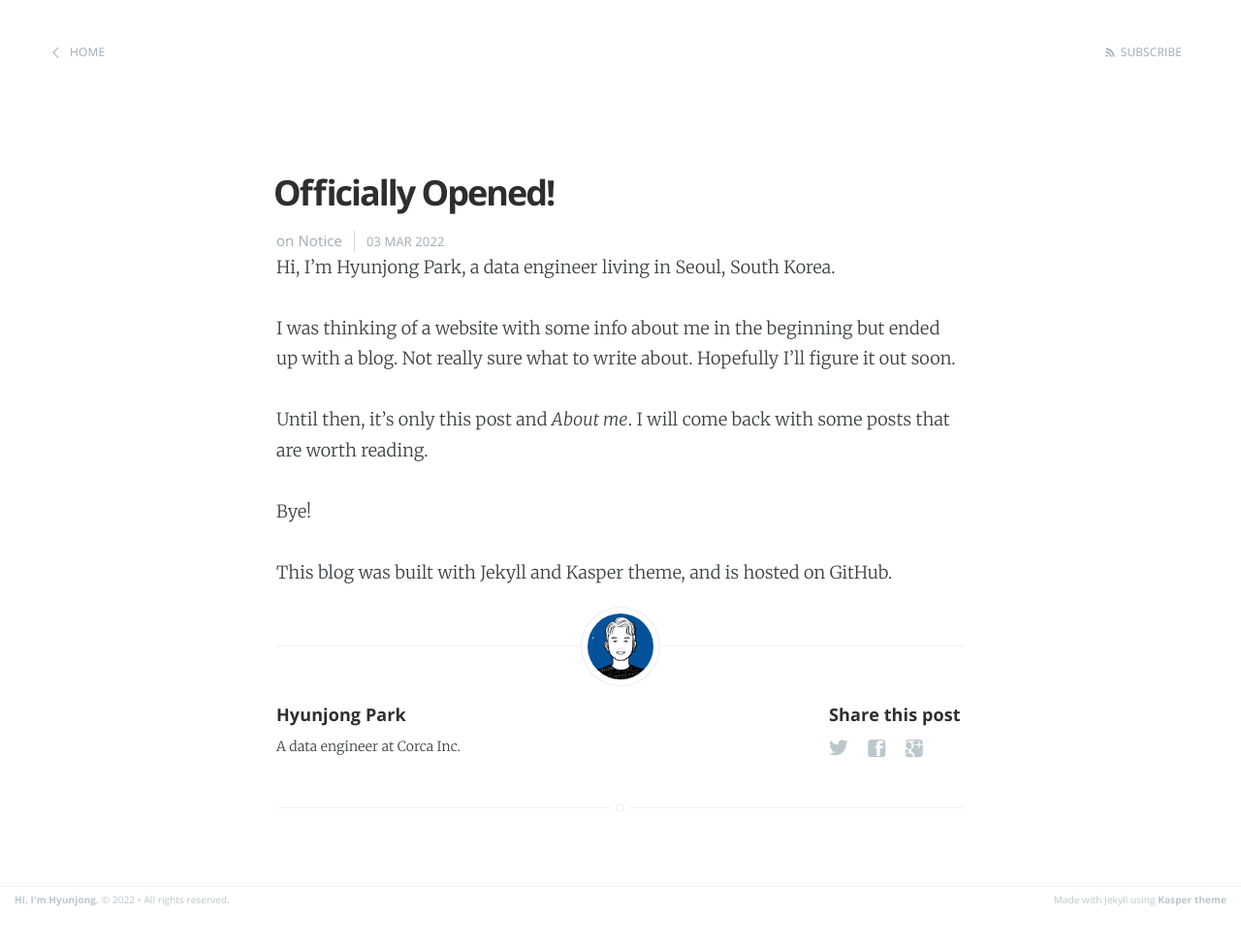
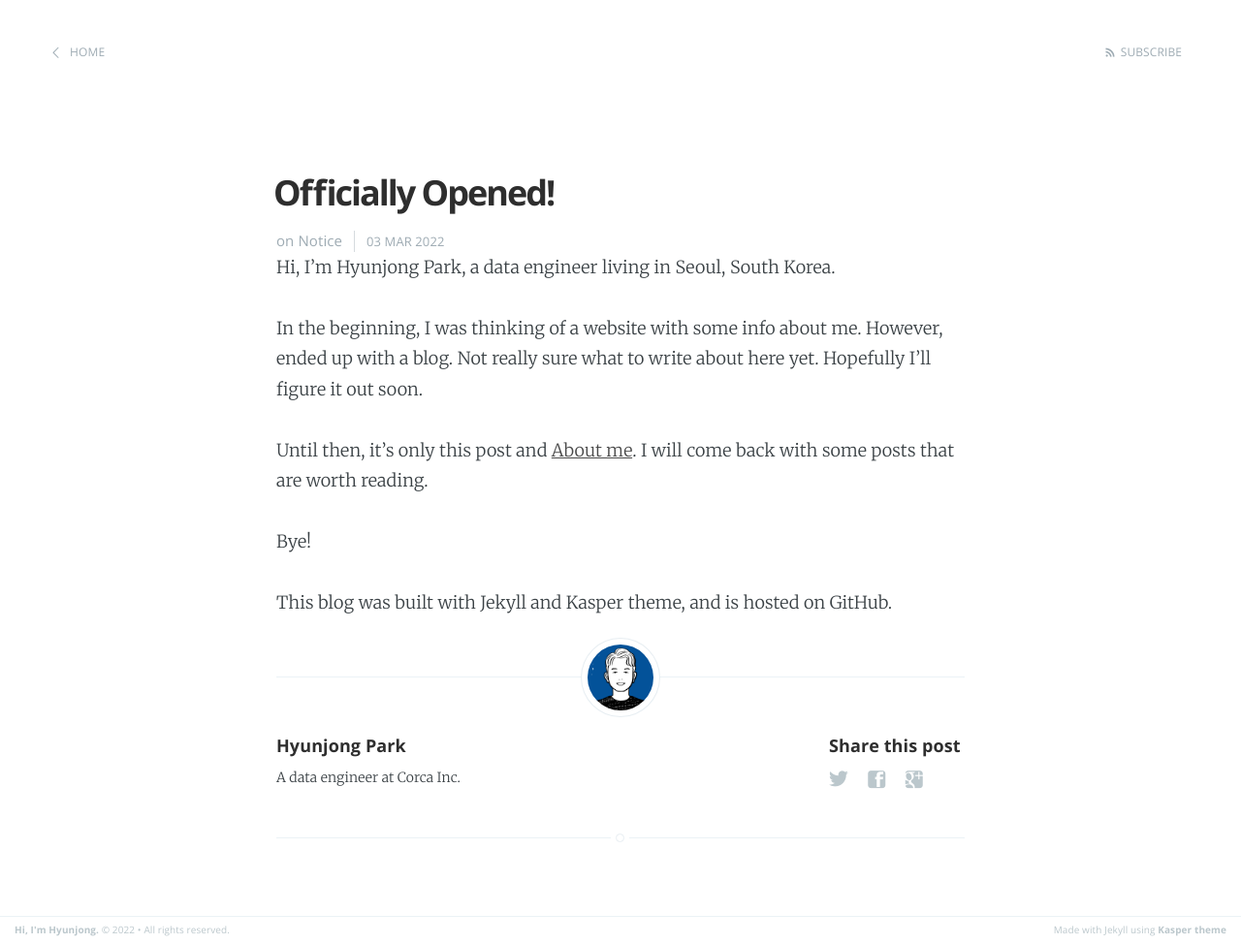
Before and after one commit to hyunjong-park/hyunjong-park.github.io, a Jekyll site: the page built from _posts/2022-03-30-hyunjongpark.com-opened.md, in a window 1280 px wide. Shown: the whole page at 97% size. Built offline with Jekyll 4.4.1, drawn with Linux system fonts in a browser that asks for light colours; before the commit the page ends 942 px from its top, so only the background shows below that.

Commit message:
fix grammar and add link to about me page on first post

```diff
--- a/_posts/2022-03-30-hyunjongpark.com-opened.md
+++ b/_posts/2022-03-30-hyunjongpark.com-opened.md
@@ -7,10 +7,9 @@ categories: Notice
 
 Hi, I'm Hyunjong Park, a data engineer living in Seoul, South Korea.
 
-I was thinking of a website with some info about me in the beginning but ended up with a blog.
-Not really sure what to write about. Hopefully I'll figure it out soon.
+In the beginning, I was thinking of a website with some info about me. However, ended up with a blog. Not really sure what to write about here yet. Hopefully I'll figure it out soon.
 
-Until then, it's only this post and _About me_.
+Until then, it's only this post and [About me](/about.html).
 I will come back with some posts that are worth reading.
 
 Bye!
```
